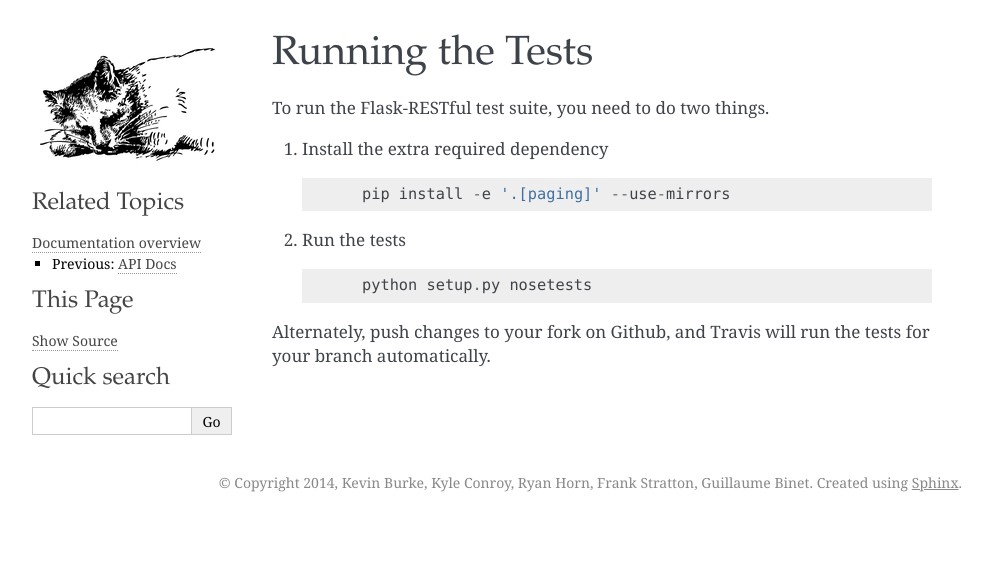
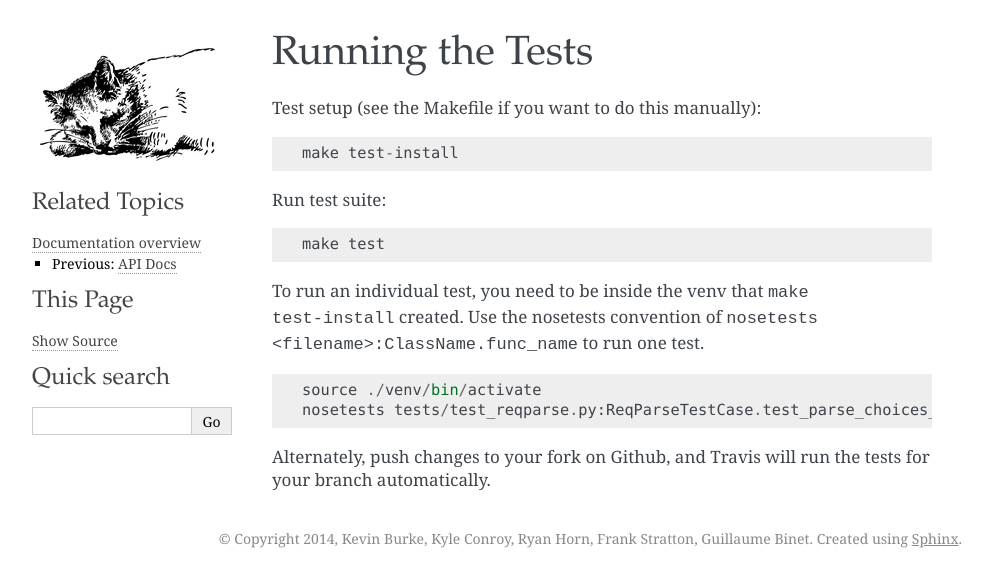
Before and after one commit to flask-restful/flask-restful, a Sphinx documentation site: the page built from docs/testing.rst, in a window 1280 px wide. Shown: the top 587 px of the page, without its empty margins (148-1140 px from the left). Built offline with Sphinx 7.4.7, drawn with Linux system fonts in a browser that asks for light colours.

Commit message:
Update testing.rst
Motivation:
`python setup.py nosetests` requires requirements.txt be installed, the `-e '.[paging]' --use-mirrors` dependencies, and this should both be done inside a venv.
make test-install does that.

Also adding a guide for running single unit tests so that the dependencies isn't a mystery. Running `python setup.py nosetests` by itself returns errors that aren't immediately clear that nosetests needs to be pip installed (like an import error).

```diff
--- a/docs/testing.rst
+++ b/docs/testing.rst
@@ -3,15 +3,19 @@
 Running the Tests
 =================
 
-To run the Flask-RESTful test suite, you need to do two things.
+Test setup (see the Makefile if you want to do this manually): ::
 
-1. Install the extra required dependency ::
+       make test-install
 
-       pip install -e '.[paging]' --use-mirrors
+Run test suite: ::
 
-2. Run the tests ::
+       make test
 
-       python setup.py nosetests
+To run an individual test, you need to be inside the venv that ``make test-install`` created.
+Use the nosetests convention of ``nosetests <filename>:ClassName.func_name`` to run one test. ::
+
+       source ./venv/bin/activate
+       nosetests tests/test_reqparse.py:ReqParseTestCase.test_parse_choices_insensitive
 
 Alternately, push changes to your fork on Github, and Travis will run the tests
 for your branch automatically.
```
